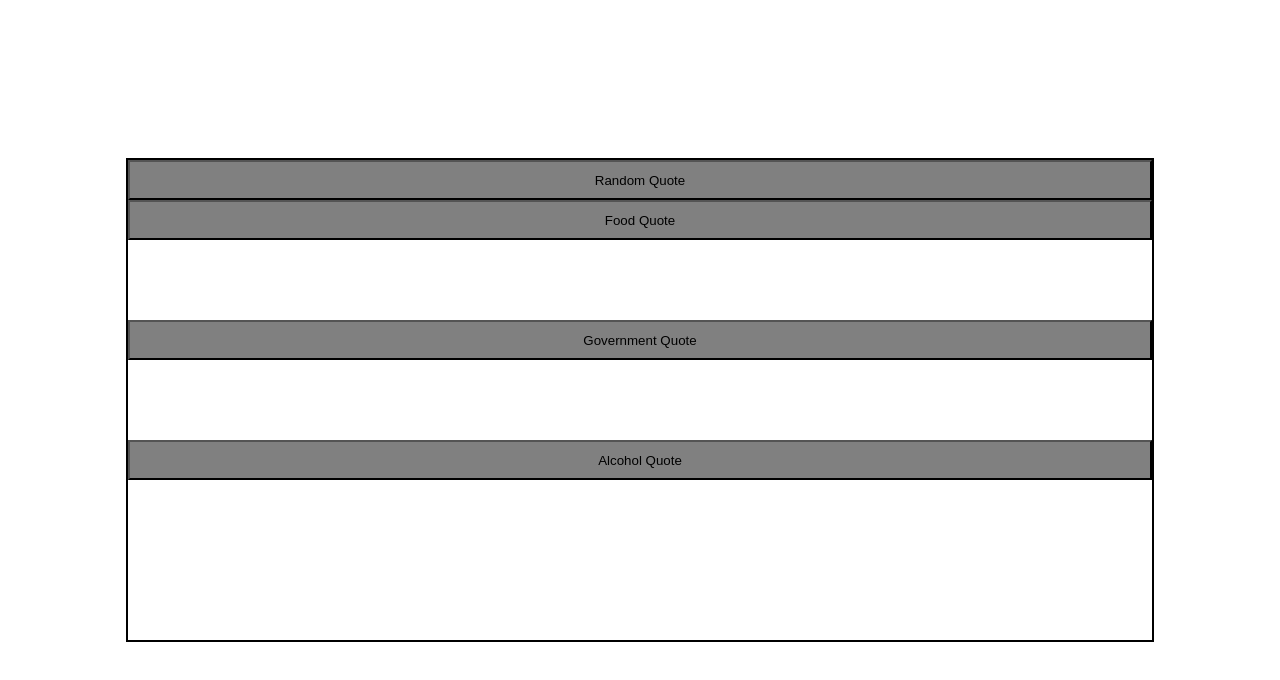
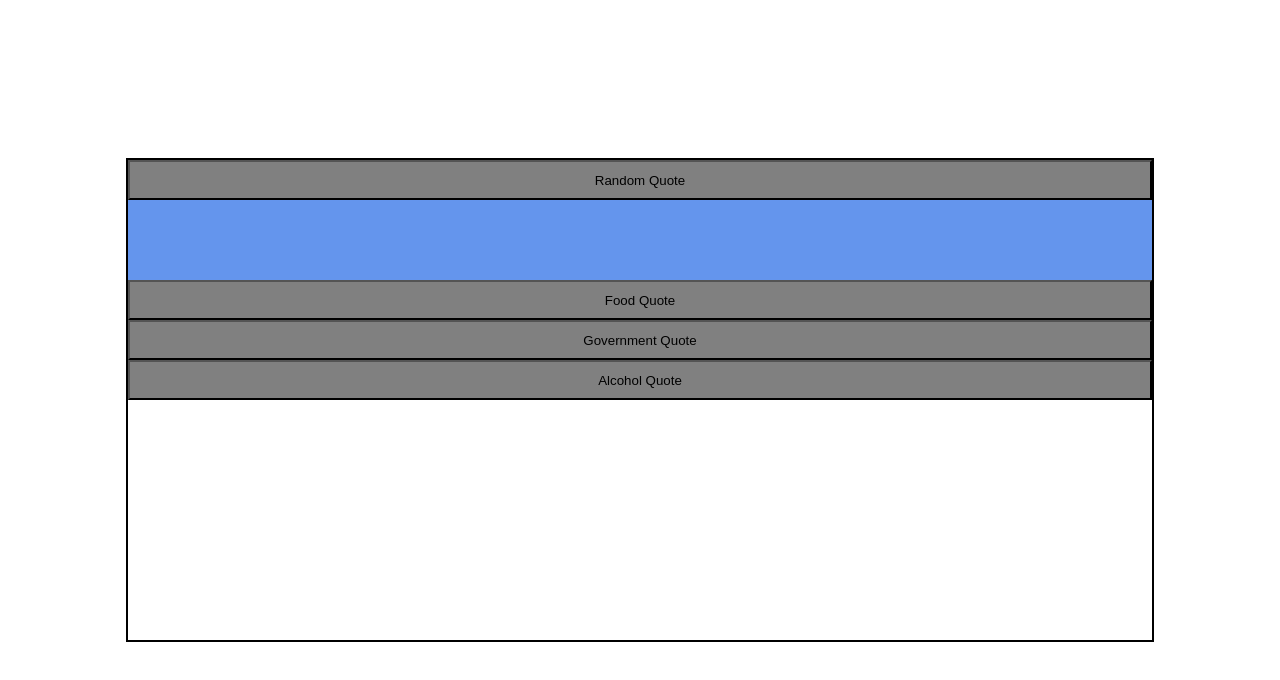
Before and after one commit to AnthonyMaddox/React-api-ui-pattern, a React (Create React App) app: page / in a window 1280 px wide. Both pictures are taken after a click on the button "Random Quote". Shown: the top 680 px of the page. Built offline with nearby package versions, Linux system fonts and the light colour scheme; no server answers.

Commit message:
accordian starts out as closed

```diff
--- a/src/App.css
+++ b/src/App.css
@@ -12,20 +12,18 @@
   width: 80vw;
   border: 2px solid black;
 }
-.quoteDiv {
-   background-color: blueviolet;
-}
-.display{
+.quote {
+  height: 10vh;
+  width: 80vw;
+  background-color: cornflowerblue;
   display: none;
 }
-
+.display {
+  display: block;
+}
 .button {
   height: 5vh;
   width: 80vw;
   background-color: gray;
   outline: none;
 }
-.quote {
-   height: 10vh;
-   width: 80vw;
-}
--- a/src/ButtonOne.js
+++ b/src/ButtonOne.js
@@ -3,7 +3,7 @@ import React, { Component } from "react";
 function ButtonOne(props) {
   return (
     <div>
-      <div id="bOne" className="quoteDiv quote"  >{props.newQuote} </div>
+      <div id="bOne" className="quote"  >{props.newQuote} </div>
     </div>
   );
 }
```
Lines whose indentation alone changed are shown as unchanged.
